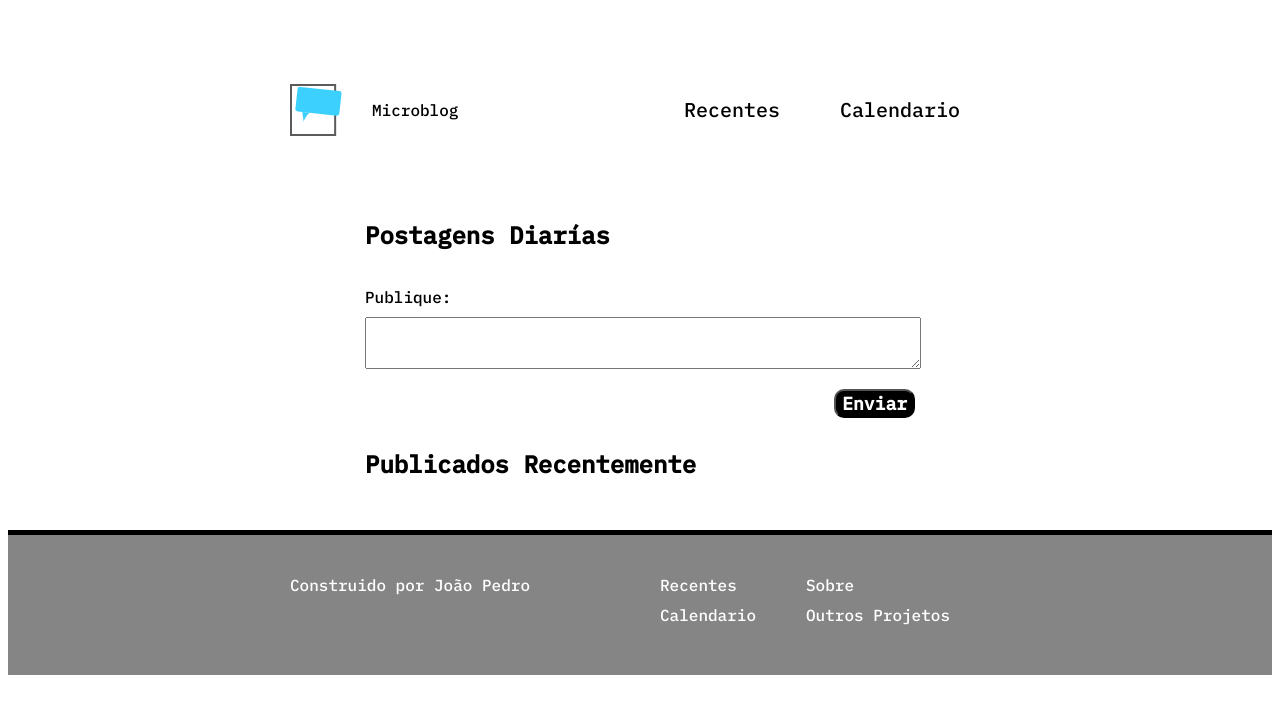
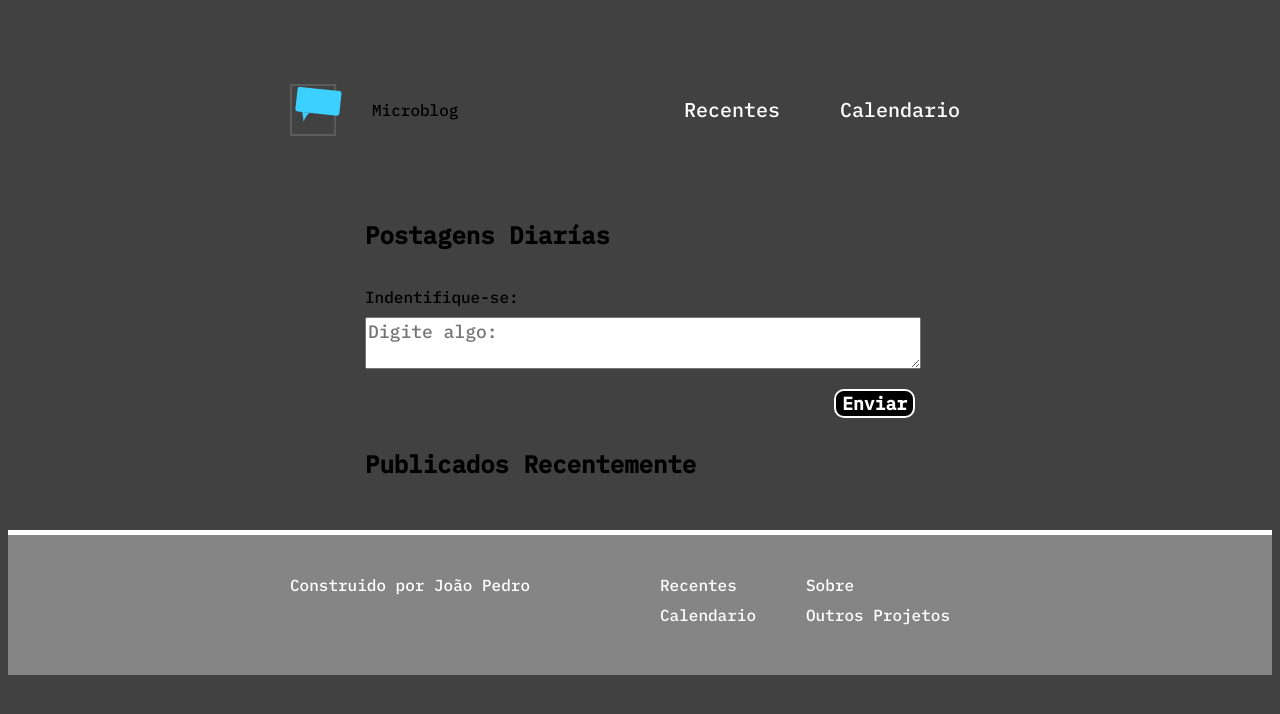
Before and after one commit to sherecks/MicroBlog, a Flask app: page / in a window 1280 px wide. Shown: the top 714 px of the page. Run offline with Flask 2, Linux system fonts and the light colour scheme; data that the repository does not hold is empty.

Commit message:
Versão 1.0

```diff
--- /dev/null
+++ b/runtime.txt
@@ -0,0 +1 @@
+python-3.10.7
--- a/static/css/style.css
+++ b/static/css/style.css
@@ -1,6 +1,10 @@
 *, *::after, *::before {
   font-family: "IBM Plex Mono", monospace;
   box-sizing: inherit;
+}
+
+body {
+  background-color: rgb(65, 65, 65);
 }
 
 .navbar {
@@ -35,7 +39,7 @@
 .link {
   font-size: 20px;
   text-decoration: none;
-  color: black;
+  color: white;
 }
 
 main {
@@ -50,6 +54,11 @@ form {
   align-items: flex-end;
 }
 
+article {
+  height: 250px;
+  margin: 0;
+}
+
 .input-form {
   width: 100%;
 }
@@ -62,6 +71,7 @@ form {
 .exemplo-campo {
   width: 100%;
   font-size: 18px;
+  color: black;
 }
 
 .enviar-form {
@@ -70,6 +80,7 @@ form {
   border-radius: 10px;
   color: white;
   background-color: black;
+  border: 2px solid white;
 }
 
 .enviar-form:hover {
@@ -83,11 +94,13 @@ form {
 .title {
   display: inline;
   font-size: 22px;
+  color: white;
 }
 
 .conteudo {
   font-size: 18px;
   line-height: 150%;
+  color: white;
 }
 
 footer {
@@ -95,7 +108,7 @@ footer {
   padding: 40px 0;
   margin-top: 50px;
   color: white;
-  border-top: 5px solid black;
+  border-top: 5px solid white;
   font-size: 16px;
 }
 
--- a/static/css/style.scss
+++ b/static/css/style.scss
@@ -1,6 +1,10 @@
 *, *::after, *::before {
     font-family: 'IBM Plex Mono', monospace;
     box-sizing: inherit;
+}
+
+body{
+    background-color: rgb(65, 65, 65);
 }
 
 .navbar {
@@ -35,7 +39,7 @@
 .link{
     font-size: 20px;
     text-decoration: none;
-    color: black;
+    color: white;
 }
 
 main{
@@ -50,6 +54,11 @@ form{
     align-items: flex-end;
 }
 
+article{
+    height: 250px;
+    margin: 0;
+}
+
 .input-form{
     width: 100%;
 }
@@ -62,6 +71,7 @@ form{
 .exemplo-campo{
     width: 100%;
     font-size: 18px;
+    color: black;
 }
 
 .enviar-form{
@@ -70,6 +80,7 @@ form{
     border-radius: 10px;
     color: white;
     background-color: black;
+    border: 2px solid white;
 }
 
 .enviar-form:hover{
@@ -83,11 +94,13 @@ form{
 .title{
     display: inline;
     font-size: 22px;
+    color: white;
 }
 
 .conteudo{
     font-size: 18px;
     line-height: 150%;
+    color: white;
 }
 
 footer{
@@ -95,7 +108,7 @@ footer{
     padding: 40px 0;
     margin-top: 50px;
     color: white;
-    border-top: 5px solid black;
+    border-top: 5px solid white;
     font-size: 16px;
 }
 
--- a/templates/index.html
+++ b/templates/index.html
@@ -25,8 +25,8 @@
             <h1>Postagens Diarías</h1>
             <form method="post">
                 <p class="input-form">
-                    <label for="entry" class="label-form">Publique:</label>
-                    <textarea name="exemplo" id="entry" class="exemplo-campo"></textarea>
+                    <label for="entry" class="label-form">Indentifique-se:</label>
+                    <textarea name="exemplo" id="entry" class="exemplo-campo" placeholder="Digite algo:"></textarea>
                 </p>
                 <button type="submit" class="enviar-form">Enviar</button>
             </form>
```
Also changed, not shown: requirements.txt (added, +10 -0 lines), 3 other files.
